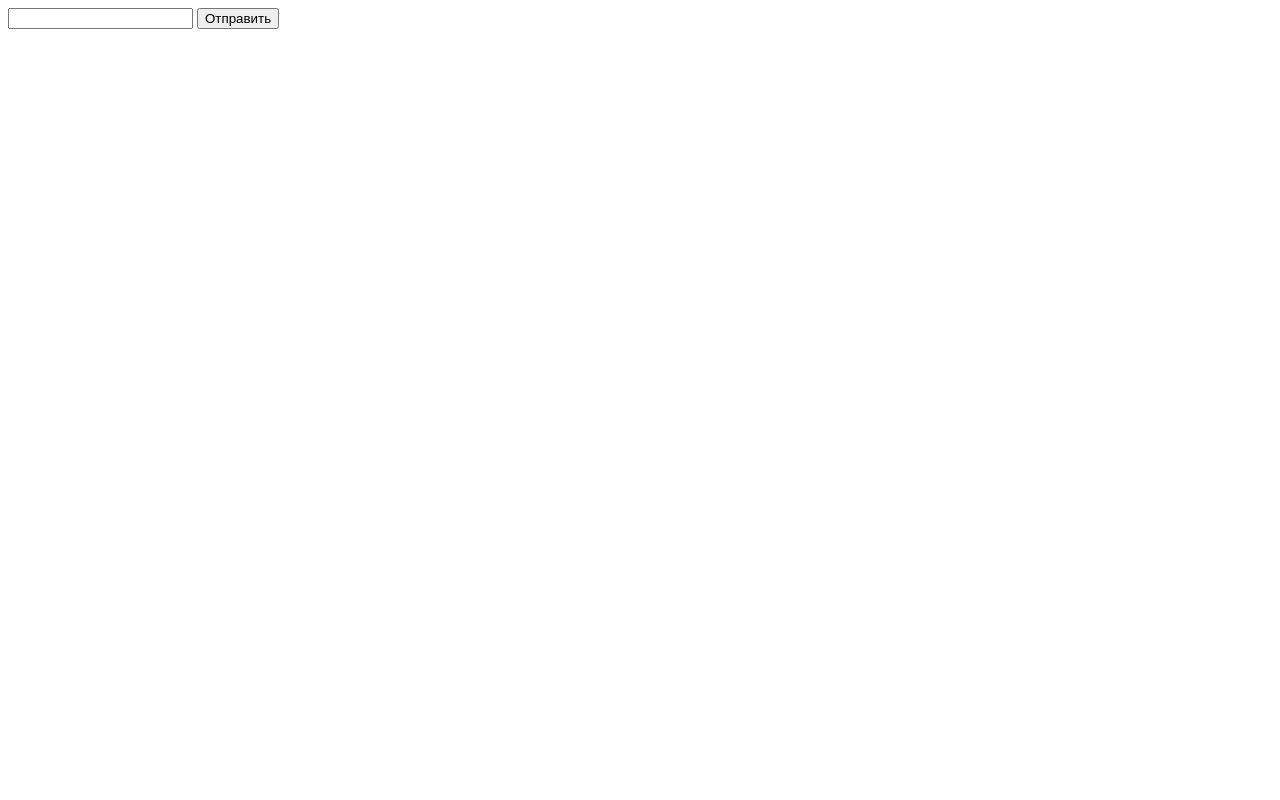
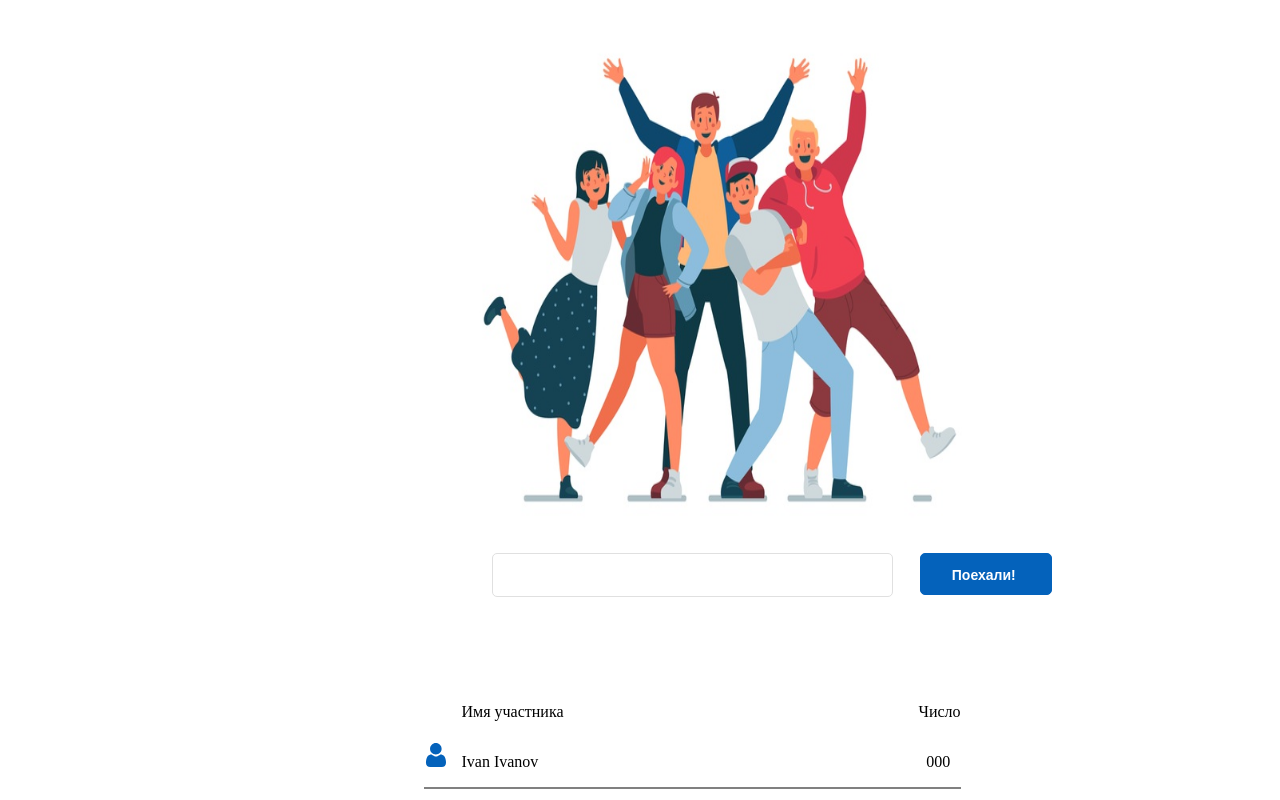
Before and after one commit to SC-Wave3-Production/randomizer, a plain HTML site: page index.html in a window 1280 px wide. Drawn offline with Linux system fonts and the light colour scheme.

Commit message:
Вроде что то похожее по макету,не получилась адаптив сделать,да и со стилями разобраться нужно

```diff
--- a/index.html
+++ b/index.html
@@ -1,13 +1,61 @@
 <!DOCTYPE html>
 <html lang="en">
+
 <head>
     <meta charset="UTF-8">
     <meta name="viewport" content="width=device-width, initial-scale=1.0">
-    <title>Document</title>
+    <title>Randomizer</title>
     <link rel="stylesheet" href="style.css">
 </head>
+
 <body>
-    <input type="text">
-    <button>Отправить</button>
+    <div class="randomizer">
+        <img src="group-young-people-posing-photo_52683-18823 1.png" class="mainPicture" />
+        <div class="outputInput">
+            <input class="dataInput" type="text">
+            <div class="dataOutput">
+                <p class="goOutput">
+                    Поехали!
+                </p>
+            </div>
+        </div>
+
+        <div class="userTable">
+
+            <div class="name">
+                <p>Имя участника</p>
+            </div>
+            <div class="number">
+                <p>Число</p>
+            </div>
+            <div class="userInfo">
+                <div class ="svgImage">
+                    <svg width="24" height="24" viewBox="0 0 24 24" fill="none" xmlns="http://www.w3.org/2000/svg">
+                        <g clip-path="url(#clip0)">
+                            <path
+                                d="M11.829 11.5609C13.4172 11.5609 14.7925 10.9912 15.9163 9.86733C17.04 8.74362 17.6096 7.36868 17.6096 5.78025C17.6096 4.19237 17.04 2.81725 15.9161 1.69317C14.7922 0.569639 13.4171 0 11.829 0C10.2405 0 8.8656 0.569639 7.74188 1.69335C6.61816 2.81707 6.04834 4.19218 6.04834 5.78025C6.04834 7.36868 6.61816 8.7438 7.74207 9.86751C8.86597 10.991 10.2411 11.5609 11.829 11.5609Z"
+                                fill="#0462BB" />
+                            <path
+                                d="M21.9435 18.4548C21.9111 17.9871 21.8456 17.477 21.7491 16.9383C21.6517 16.3956 21.5262 15.8825 21.3761 15.4136C21.221 14.9289 21.0101 14.4503 20.7493 13.9916C20.4787 13.5155 20.1608 13.101 19.8041 12.7598C19.4312 12.403 18.9745 12.116 18.4464 11.9068C17.9202 11.6986 17.337 11.5931 16.7131 11.5931C16.4681 11.5931 16.2312 11.6936 15.7736 11.9915C15.492 12.1752 15.1626 12.3876 14.7949 12.6225C14.4805 12.8228 14.0546 13.0105 13.5286 13.1804C13.0153 13.3465 12.4942 13.4307 11.9799 13.4307C11.4655 13.4307 10.9446 13.3465 10.4308 13.1804C9.90527 13.0107 9.47937 12.823 9.16534 12.6227C8.80115 12.39 8.47156 12.1776 8.18573 11.9913C7.7287 11.6934 7.49158 11.5929 7.24658 11.5929C6.62256 11.5929 6.03955 11.6986 5.51349 11.9069C4.98578 12.1159 4.52893 12.4028 4.15558 12.76C3.79907 13.1013 3.48102 13.5157 3.21075 13.9916C2.9502 14.4503 2.73926 14.9287 2.58398 15.4138C2.43402 15.8827 2.30859 16.3956 2.21118 16.9383C2.11469 17.4763 2.04913 17.9866 2.01672 18.4553C1.98486 18.9145 1.96875 19.3912 1.96875 19.8725C1.96875 21.1253 2.367 22.1396 3.15234 22.8875C3.92798 23.6256 4.95428 24.0001 6.20233 24.0001H17.7585C19.0065 24.0001 20.0325 23.6258 20.8083 22.8875C21.5938 22.1401 21.9921 21.1257 21.9921 19.8724C21.9919 19.3888 21.9756 18.9118 21.9435 18.4548Z"
+                                fill="#0462BB" />
+                        </g>
+                        <defs>
+                            <clipPath id="clip0">
+                                <rect width="24" height="24" fill="white" />
+                            </clipPath>
+                        </defs>
+                    </svg>
+                </div>
+                 <div class = "userName">
+                     <p>Ivan Ivanov</p>
+                 </div>
+                 <div class ="userRezult">000</div>
+
+            </div>
+
+
+        </div>
+    </div>
 </body>
+
 </html>
--- a/style.css
+++ b/style.css
@@ -0,0 +1,87 @@
+/* body{
+    position: relative;
+    width: 1440px;
+    height: 1024px;
+    background: #FFFFFF;
+} */
+
+
+.mainPicture  {
+    position: absolute;
+    width: 500px;
+    height: 500px;
+    left: 470px;
+    top: 37px;
+}
+.outputInput {
+position: absolute ;
+width: 556px;
+height: 40px;
+left: 492.3px;
+top: 553px;
+
+}
+.dataInput {
+position: absolute;
+width: 395px;
+height: 40px;
+border: 1px solid #E0E0E0;
+border-radius: 5px;
+}
+.dataInput:hover {
+border: 2px solid #1b81f5;
+}
+.dataOutput {
+position: absolute;
+width: 130px;
+height: 40px;
+left: 428px;
+background: #0462BB;
+border: 1px solid #0462BB;
+border-radius: 5px;
+}
+.dataOutput:hover {
+border: 2px solid #1b81f5;
+}
+.goOutput {
+position: absolute;
+width: 69px;
+height: 17px;
+left : 30.5px;
+top : -1.3px;
+font-style:normal;
+font-family: Arial, Helvetica, sans-serif;
+font-weight: 600;
+font-size: 14px;
+color: #FFFFFF;
+}
+.userTable {
+    position: absolute;
+    top : 687px;
+    left : 461.5px;
+}
+
+.name{
+    display:inline-block;
+}
+.number {
+    display:inline-block;
+    margin-left: 351px;
+}
+.userInfo {
+   margin-left: -38px;
+   border-bottom: 2px solid gray;
+}
+.svgImage {
+    display: inline-block;
+    width: 24px;
+    height: 24px;
+}
+.userName {
+    display: inline-block;
+    margin-left :10px
+}
+.userRezult {
+   display: inline-block;
+   margin-left : 384px;
+}
```
Also changed, not shown: group-young-people-posing-photo_52683-18823 1.png (added).
